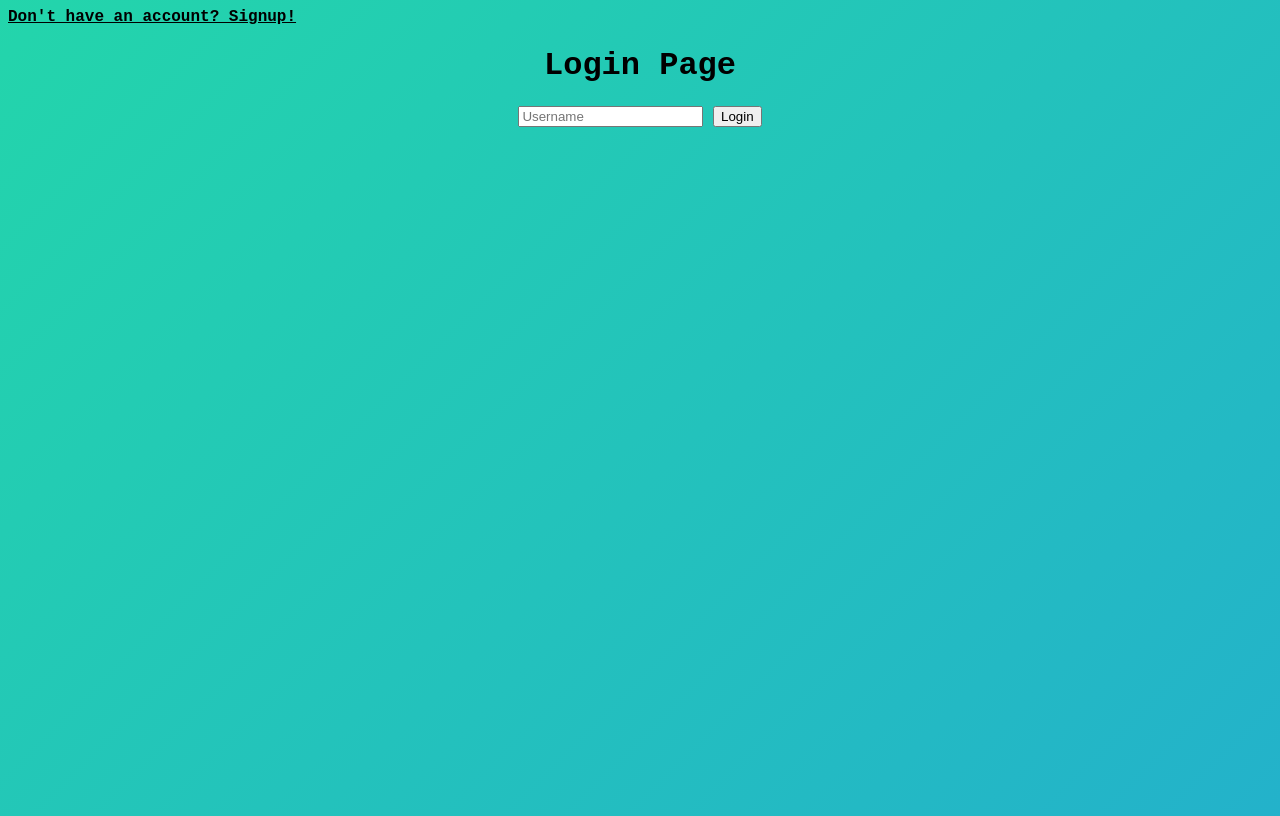
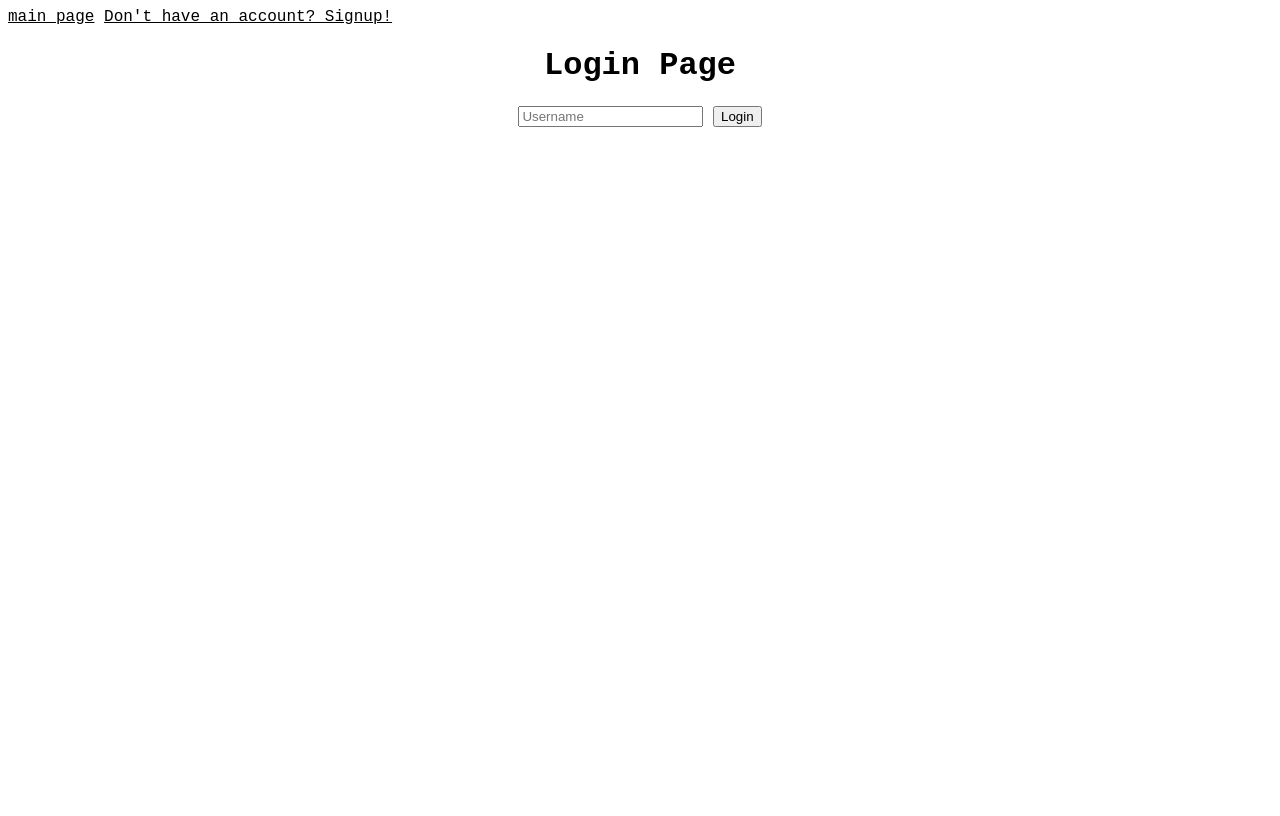
Before and after one commit to phongwashere/FinalProject-SoftwareEngineering, a Flask app: page /login in a window 1280 px wide. After the commit the page ends 127 px from the top, so only its background shows below. Run offline with Flask 2, Linux system fonts and the light colour scheme.

Commit message:
fixing some page redirection errors

```diff
--- a/app.py
+++ b/app.py
@@ -50,7 +50,7 @@ def firstpage():
     """ sends to main """
     return flask.redirect(flask.url_for('main'))
 
-@app.route("/login")
+@app.route("/login", methods=['GET','POST'])
 def login():
     """ login application """
     form = LoginForm()
@@ -74,7 +74,7 @@ def register():
         return flask.redirect(flask.url_for('login'))
     if users.query.filter_by(username=form.username.data).first():
         flask.flash("User already exists. Please choose a different username.")
-    return flask.render_template("signup.html", form=form)
+    return flask.render_template("register.html", form=form)
 
 @app.route("/logout", methods=['GET','POST'])
 @login_required
@@ -93,3 +93,7 @@ def main():
 def landing():
     """ landing page after using logs in """
     return flask.render_template("landing.html")
+
+app.run(
+    debug=True
+)
--- a/static/formstyle.css
+++ b/static/formstyle.css
@@ -15,9 +15,5 @@ a{
 }
 
 body{
-    background: linear-gradient(-45deg, #ee7752, #e73c7e, #23a6d5, #23d5ab);
-	background-size: 400% 400%;
-	animation: gradient 15s ease infinite;
 	font-family: 'Courier New', monospace;
-	height: 100vh;
 }
--- a/templates/login.html
+++ b/templates/login.html
@@ -7,14 +7,15 @@
 			{% if messages %}
 				<ul id="flashes" class=flashes>
 					{% for message in messages %}
-						<li><b>{{ message }}</b></li>
+						<li>{{ message }}</li>
 					{% endfor %}
 				</ul>
 			{% endif %}
 		{% endwith %}
     </p>
     <body>
-        <a href="{{ url_for('register') }}"><b>Don't have an account? Signup!</b></a>
+        <a href="{{ url_for('main') }}">main page</a>
+        <a href="{{ url_for('register') }}">Don't have an account? Signup!</a>
         <h1>Login Page</h1>
         <form method="POST" action="">
             {{ form.hidden_tag() }}
--- a/templates/register.html
+++ b/templates/register.html
@@ -7,14 +7,15 @@
 			{% if messages %}
 				<ul id="flashes" class=flashes>
 					{% for message in messages %}
-						<li><b>{{ message }}</b></li>
+						<li>{{ message }}</li>
 					{% endfor %}
 				</ul>
 			{% endif %}
 		{% endwith %}
     </p>
     <body>
-        <a href="{{ url_for('login') }}"><b>Already have an account? Login!</b></a>
+        <a href="{{ url_for('main') }}">main page</a>
+        <a href="{{ url_for('login') }}">Already have an account? Login!</a>
         <h1>Signup Page</h1>
         <form method="POST" action="">
             {{ form.hidden_tag() }}
```
